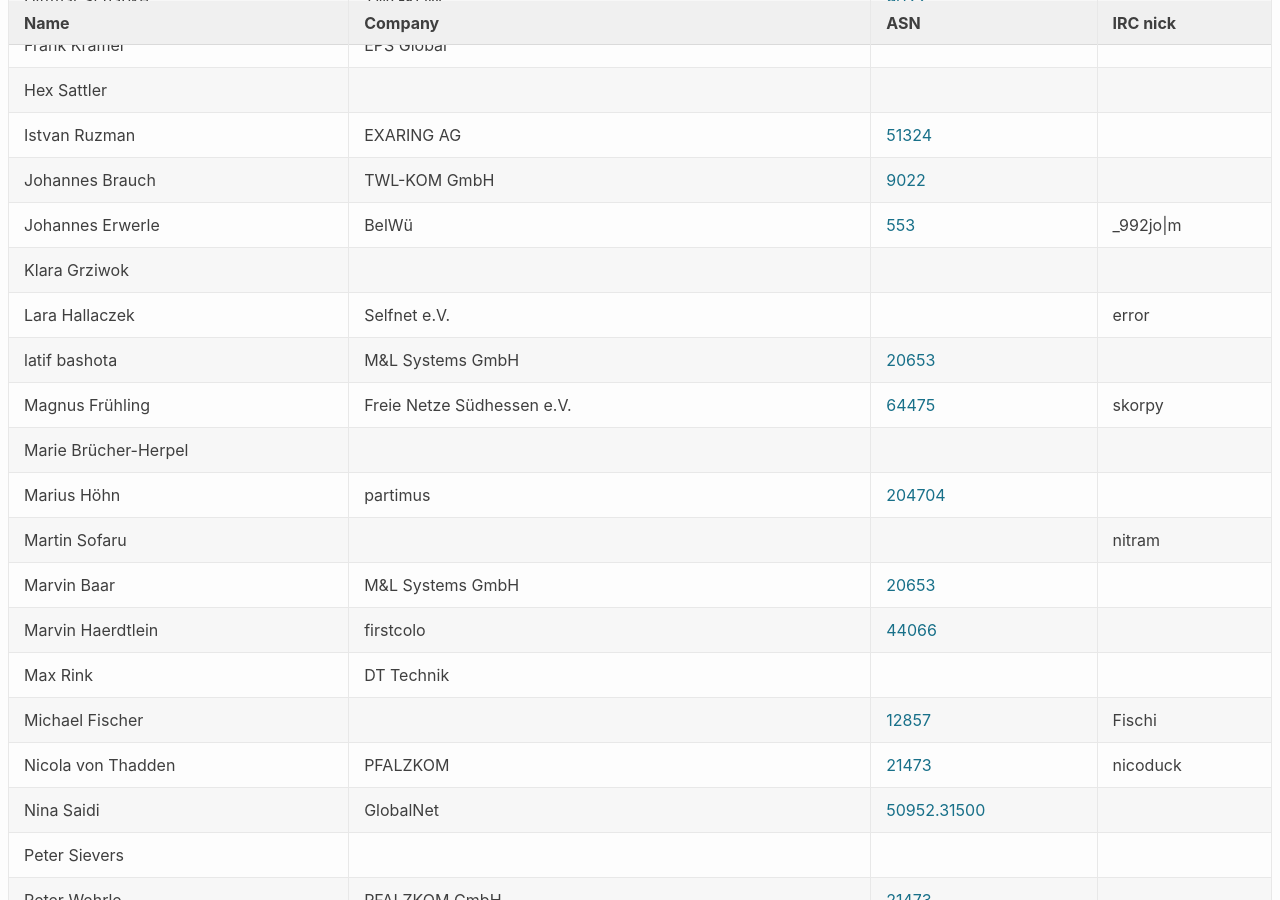
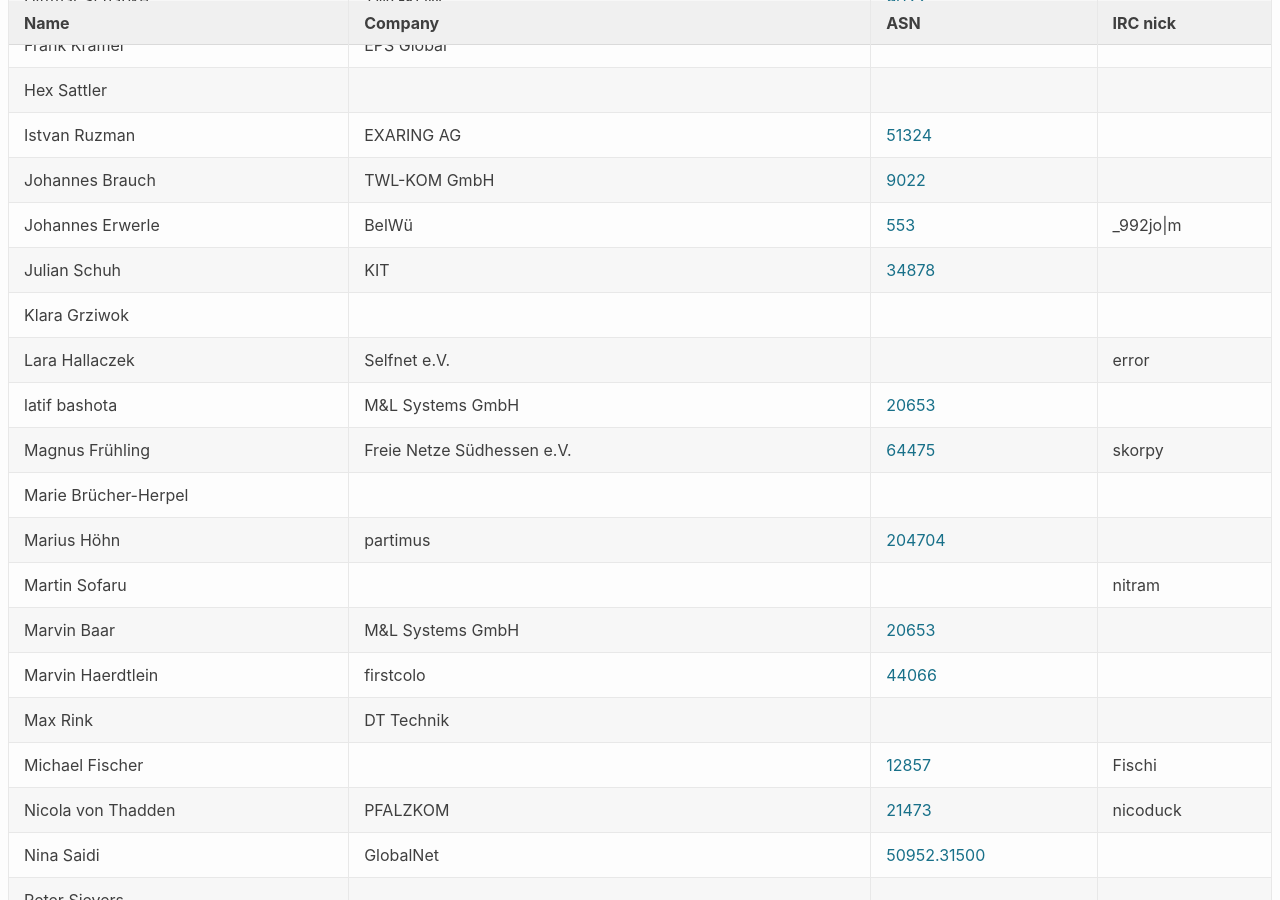
Before and after one commit to denog/pretix-attendeelist, a Jekyll site: the page built from denogmeetup24-04/index.markdown, in a window 1280 px wide and 900 px high, scrolled down 391 px. Built offline with Jekyll 4.4.1, drawn with Linux system fonts in a browser that asks for light colours.

Commit message:
Latest data: Tue Mar 19 09:10:18 UTC 2024

```diff
--- a/_data/attendees_denogmeetup24-04.json
+++ b/_data/attendees_denogmeetup24-04.json
@@ -76,6 +76,12 @@
     "company": "BelWü",
     "irc": "_992jo|m",
     "asn": "553"
+  },
+  {
+    "name": "Julian Schuh",
+    "company": "KIT",
+    "irc": null,
+    "asn": "34878"
   },
   {
     "name": "Klara Grziwok",
```
